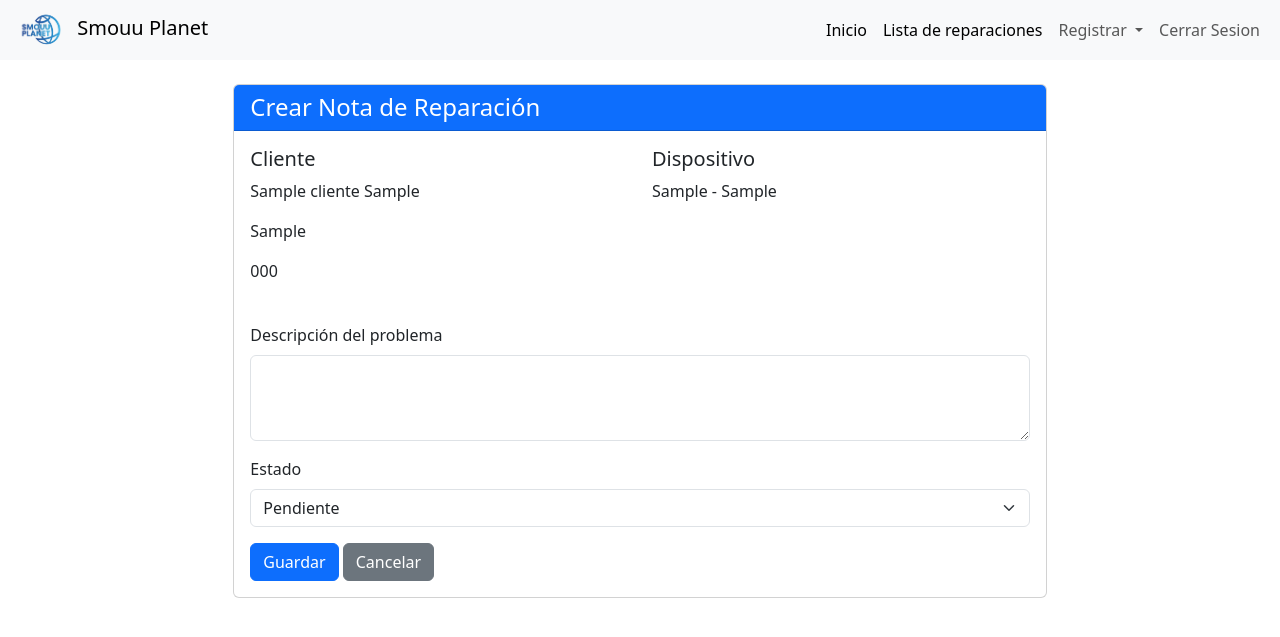
After one commit to fabribarttt/smouu_sistema, a Django app: page /clients/1/devices/1/create_repair/ in a window 1280 px wide. The commit adds this page. Shown: the top 637 px of the page. Run offline with Django 5.2, Linux system fonts and the light colour scheme; a user stored in the database is signed in; tables that the repository leaves empty hold one stand-in row (values such as "Sample post"); some libraries are stand-ins or nearby versions.

Commit message:
search function

```diff
--- a/smouu/forms.py
+++ b/smouu/forms.py
@@ -1,5 +1,5 @@
 from django import forms
-from .models import Cliente, Dispositivo
+from .models import Cliente, Dispositivo, OrdenReparacion
 
 
 class RegisterClientForm(forms.ModelForm):
@@ -42,3 +42,45 @@ class CreateDispositivoForm(forms.ModelForm):
             "modelo": forms.TextInput(attrs={"class": "form-control"}),
             "categoria": forms.Select(attrs={"class": "form-control"}),
         }
+
+
+class SearchClientForm(forms.Form):
+    search_term = forms.CharField(
+        max_length=100,
+        required=False,
+        widget=forms.TextInput(
+            attrs={
+                "class": "form-control",
+                "placeholder": "Buscar cliente por numero de cedula",
+            }
+        ),
+    )
+
+
+class SearchDeviceForm(forms.Form):
+    search_term = forms.CharField(
+        max_length=100,
+        required=False,
+        widget=forms.TextInput(
+            attrs={
+                "class": "form-control",
+                "placeholder": "Buscar dispotivo por marca y modelo",
+            }
+        ),
+    )
+
+
+class RepairTicketForm(forms.ModelForm):
+    class Meta:
+        model = OrdenReparacion
+        fields = ["problema_reportado", "estado"]
+        widgets = {
+            "problema_reportado": forms.Textarea(
+                attrs={"class": "form-control", "rows": 3}
+            ),
+            "estado": forms.Select(
+                attrs={
+                    "class": "form-select",
+                }
+            ),
+        }
--- a/smouu/models.py
+++ b/smouu/models.py
@@ -61,6 +61,24 @@ class Dispositivo(models.Model):
         ("speaker", "Speaker"),
     ]
 
-    categoria = models.CharField(max_length=50, choices=TIPOS_DISPOSITIVO)
+    categoria = models.CharField(
+        max_length=50, choices=TIPOS_DISPOSITIVO, default="smartphone"
+    )
     marca = models.CharField(max_length=50)
     modelo = models.CharField(max_length=50)
+
+
+class OrdenReparacion(models.Model):
+    STATUS_CHOICES = (
+        ("pending", "Pendiente"),
+        ("in_progress", "En Progreso"),
+        ("completed", "Completado"),
+        ("delivered", "Entregado"),
+    )
+
+    id_cliente = models.ForeignKey(Cliente, on_delete=models.CASCADE)
+    id_dispositivo = models.ForeignKey(Dispositivo, on_delete=models.DO_NOTHING)
+    problema_reportado = models.TextField()
+    estado = models.CharField(max_length=20, choices=STATUS_CHOICES, default="pending")
+    fecha_creacion = models.DateTimeField(auto_now_add=True)
+    fecha_finalizacion = models.DateTimeField(auto_now=True)
--- a/smouu/templates/navbar.html
+++ b/smouu/templates/navbar.html
@@ -20,6 +20,10 @@
                         <a class="nav-link active" aria-current="page" href="{% url 'home' %}">Inicio</a>
                     </li>
 
+                    <li class="nav-item">
+                        <a class="nav-link active" aria-current="page" href="{% url 'home' %}">Lista de reparaciones</a>
+                    </li>
+
                     <li class="nav-item dropdown">
                         <a class="nav-link dropdown-toggle" href="#" role="button" data-bs-toggle="dropdown"
                             aria-expanded="false">
--- /dev/null
+++ b/smouu/templates/repairs/repair_form.html
@@ -0,0 +1,45 @@
+{% extends 'base.html' %}
+
+{% block content %}
+<div class="row">
+    <div class="col-md-8 mx-auto">
+        <div class="card">
+            <div class="card-header bg-primary text-white">
+                <h4 class="mb-0">Crear Nota de Reparación</h4>
+            </div>
+            <div class="card-body">
+                <div class="row mb-4">
+                    <div class="col-md-6">
+                        <h5>Cliente</h5>
+                        <p>{{ client.nombre }} {{ client.apellido }}</p>
+                        <p>{{ client.correo }}</p>
+                        <p>{{ client.telefono }}</p>
+                    </div>
+                    <div class="col-md-6">
+                        <h5>Dispositivo</h5>
+                        <p>{{ device.marca }} - {{ device.modelo }}</p>
+                    </div>
+                </div>
+
+                <form method="post">
+                    {% csrf_token %}
+
+                    <div class="mb-3">
+                        <label for="{{ form.issue_description.id_for_label }}" class="form-label">Descripción del
+                            problema</label>
+                        {{ form.problema_reportado }}
+                    </div>
+
+                    <div class="mb-3">
+                        <label for="{{ form.status.id_for_label }}" class="form-label">Estado</label>
+                        {{ form.estado }}
+                    </div>
+
+                    <button type="submit" class="btn btn-primary">Guardar</button>
+                    <a href="{% url 'home' %}" class="btn btn-secondary">Cancelar</a>
+                </form>
+            </div>
+        </div>
+    </div>
+</div>
+{% endblock %}
--- a/smouu/urls.py
+++ b/smouu/urls.py
@@ -4,7 +4,6 @@ from . import views
 urlpatterns = [
     # Login, Panel principal, Logout
     path("", views.login_view, name="login"),
-    path("home/", views.home_view, name="home"),
     path("logout/", views.logout_view, name="logout"),
     # CRUD Clientes
     path("create_client/", views.create_client_view, name="create_client"),
@@ -16,4 +15,18 @@ urlpatterns = [
     path("read_device/", views.read_device_view, name="read_device"),
     path("update_device/<int:pk>", views.update_device_view, name="update_device"),
     path("delete_device/<int:pk>", views.delete_device_view, name="delete_device"),
+    # Generar nota de reparacion
+    path("home/", views.home_view, name="home"),
+    path("search_client/", views.search_client_view, name="search_clients"),
+    path(
+        "clients/<int:client_id>/select_device/",
+        views.select_device_view,
+        name="select_device",
+    ),
+    path("search_devices/<int:client_id>", views.search_devices, name="search_devices"),
+    path(
+        "clients/<int:client_id>/devices/<int:device_id>/create_repair/",
+        views.create_repair_view,
+        name="create_repair",
+    ),
 ]
--- a/smouu/views.py
+++ b/smouu/views.py
@@ -2,7 +2,14 @@ from django.shortcuts import render, redirect
 from django.contrib.auth import authenticate, login, logout
 from django.contrib.auth.decorators import login_required
 from django.contrib import messages
-from .forms import RegisterClientForm, CreateDispositivoForm
+from django.db.models import Q
+from .forms import (
+    RegisterClientForm,
+    CreateDispositivoForm,
+    SearchClientForm,
+    SearchDeviceForm,
+    RepairTicketForm,
+)
 from .models import Cliente, Dispositivo
 
 
@@ -31,8 +38,79 @@ def logout_view(request):
     return redirect("login")
 
 
+# GENERAR ORDEN DE REPARACION
+@login_required
 def home_view(request):
-    return render(request, "home.html")
+    form = SearchClientForm()
+    return render(request, "repairs/client_search.html", {"form": form})
+
+
+@login_required
+def search_client_view(request):
+    search_term = request.GET.get("search_term", "")
+
+    if search_term:
+        clients = Cliente.objects.filter(Q(cedula__icontains=search_term))
+    else:
+        clients = Cliente.objects.none()
+
+    return render(request, "repairs/client_list_partial.html", {"clients": clients})
+
+
+@login_required
+def select_device_view(request, client_id):
+    client = Cliente.objects.get(id=client_id)
+    form = SearchDeviceForm()
+
+    return render(
+        request,
+        "repairs/device_selection.html",
+        {"client": client, "client_id": client_id, "form": form},
+    )
+
+
+@login_required
+def search_devices(request, client_id):
+    search_term = request.GET.get("search_term", "")
+
+    if search_term:
+        devices = Dispositivo.objects.filter(
+            Q(marca__icontains=search_term) | Q(modelo__icontains=search_term)
+        )
+    else:
+        devices = Dispositivo.objects.none()
+
+    return render(
+        request,
+        "repairs/device_list_partial.html",
+        {"devices": devices, "client_id": client_id},
+    )
+
+
+@login_required
+def create_repair_view(request, client_id, device_id):
+    client = Cliente.objects.get(id=client_id)
+    device = Dispositivo.objects.get(id=device_id)
+
+    if request.method == "POST":
+        form = RepairTicketForm(request.POST)
+        if form.is_valid():
+            repair = form.save(commit=False)
+            repair.id_cliente = client
+            repair.id_dispositivo = device
+            repair.save()
+    else:
+        form = RepairTicketForm()
+
+    return render(
+        request,
+        "repairs/repair_form.html",
+        {
+            "form": form,
+            "client": client,
+            "device": device,
+        },
+    )
 
 
 # CRUD CLIENTES
```
Also changed, not shown: smouu/templates/home.html (deleted, +0 -8 lines), smouu/templates/repairs/client_list_partial.html (added, +19 -0 lines), smouu/templates/repairs/client_search.html (added, +32 -0 lines), smouu/templates/repairs/device_list_partial.html (added, +18 -0 lines), smouu/templates/repairs/device_selection.html (added, +34 -0 lines), smouu/migrations/0008_alter_dispositivo_categoria_ordenreparacion.py (added), smouu/migrations/0009_remove_ordenreparacion_id_empleado.py (added).
